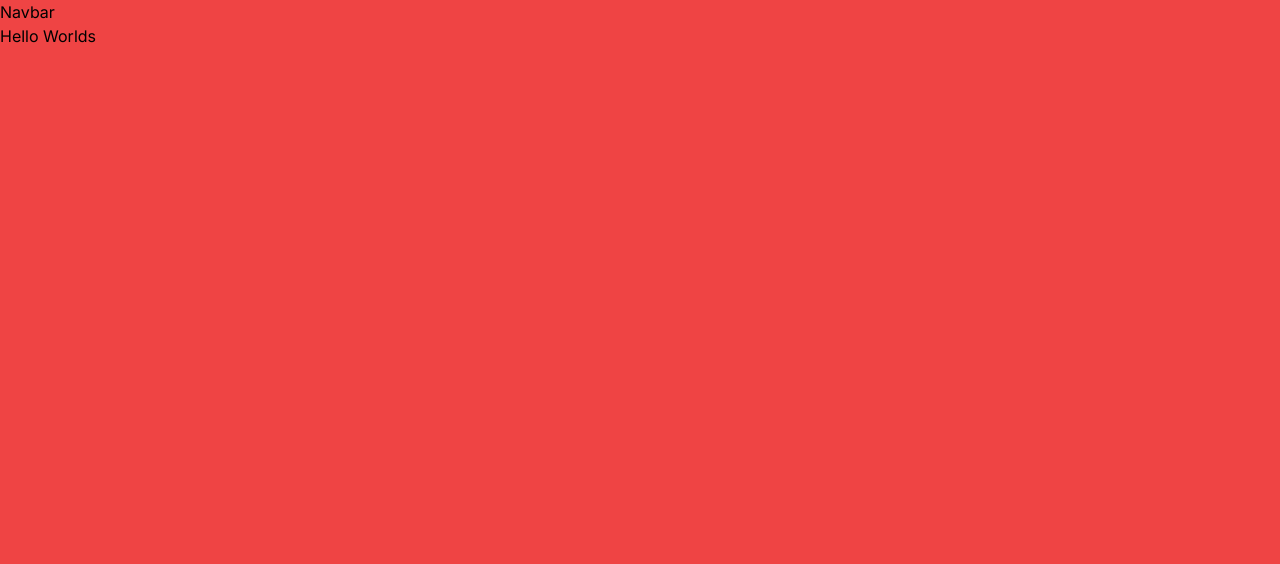
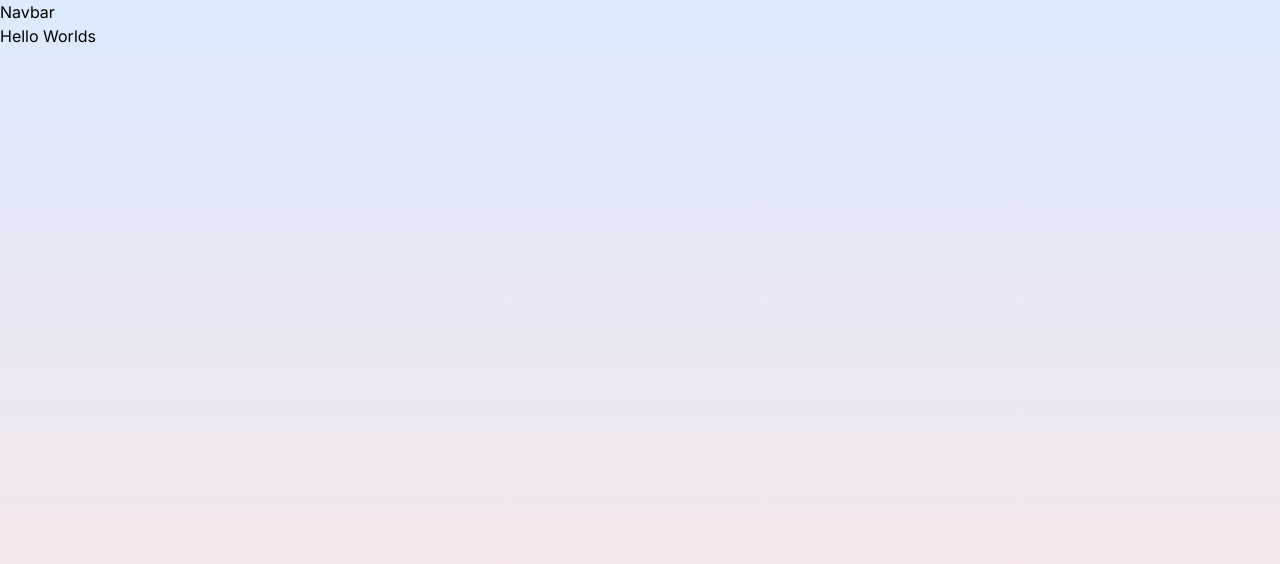
Before and after one commit to agkayster/nextjs-portfolio-framermotion-website, a Next.js app: page / in a window 1280 px wide. Shown: the top 564 px of the page. Built offline with nearby package versions, Linux system fonts and the light colour scheme.

Commit message:
Implementation of background color

```diff
--- a/src/app/layout.js
+++ b/src/app/layout.js
@@ -13,7 +13,7 @@
 	return (
 		<html lang='en'>
 			<body className={inter.className}>
-				<div className='w-screen h-screen bg-red-500'>
+        <div className='w-screen h-screen bg-gradient-to-b from-blue-100 to-red-100'>
 					<Navbar />
 					{children}
 				</div>
```
